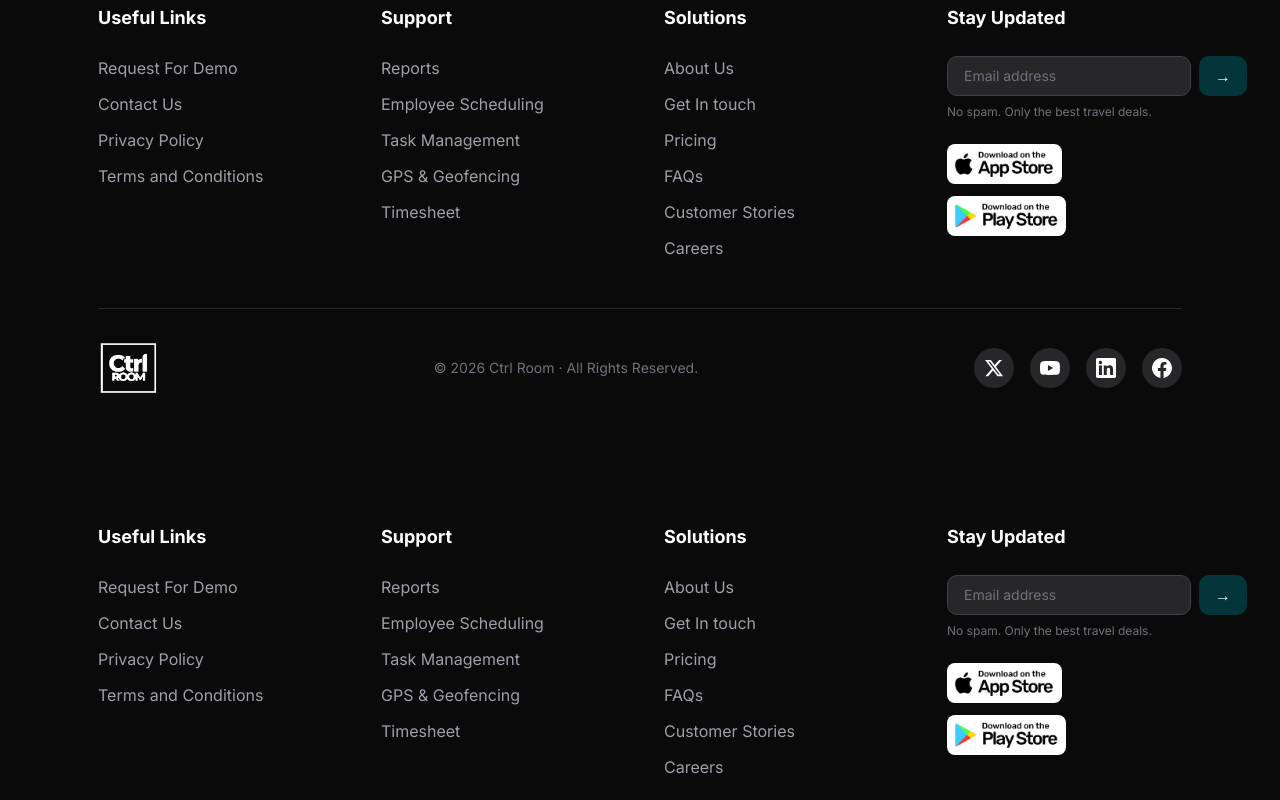
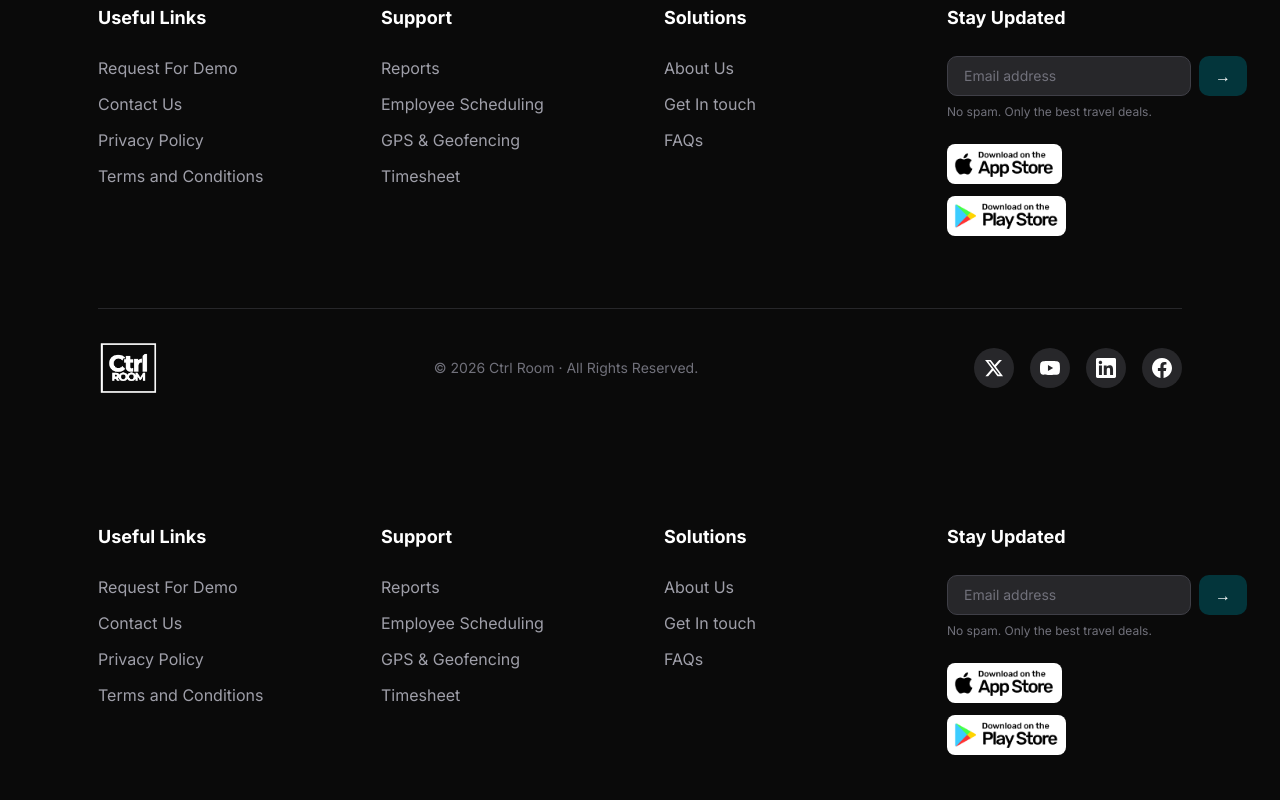
Before and after one commit to info-thathwaa/ctrl-room-web, a Next.js app: page /reports in a window 1280 px wide. Shown: the part 4720-5520 px from the top of the page. Built offline with nearby package versions, Linux system fonts and the light colour scheme.

Commit message:
feat: implement global CSS, root layout, and footer component for CTRL-Room web app

```diff
--- a/app/(root)/page.tsx
+++ b/app/(root)/page.tsx
@@ -2,8 +2,8 @@ import Home from "@/components/Home/Home";
 
 export default function Page() {
   return (
-    <>
+    <div className="overflow-x-hidden">
       <Home />
-    </>
+    </div>
   );
 }
--- a/app/globals.css
+++ b/app/globals.css
@@ -123,6 +123,10 @@ body {
     @apply border-border outline-ring/50;
   }
 
+  html {
+    overflow-x: hidden;
+  }
+
   body {
     @apply bg-background text-foreground;
     -webkit-font-smoothing: antialiased;
--- a/app/layout.tsx
+++ b/app/layout.tsx
@@ -22,8 +22,8 @@ export default function RootLayout({
   children: React.ReactNode;
 }>) {
   return (
-    <html lang="en">
-      <body className={`${inter.variable} antialiased overflow-x-hidden`}>
+    <html lang="en" className="overflow-x-hidden">
+      <body className={`${inter.variable} antialiased`}>
         <TooltipProvider>
           {children}
           <Toaster />
--- a/components/common/Footer.tsx
+++ b/components/common/Footer.tsx
@@ -73,14 +73,14 @@ const Footer = () => {
                   Employee Scheduling
                 </Link>
               </li>
-              <li>
+              {/* <li>
                 <Link
                   href="/task-management"
                   className="text-zinc-400 hover:text-white transition"
                 >
                   Task Management
                 </Link>
-              </li>
+              </li> */}
               <li>
                 <Link
                   href="/gps-geofencing"
@@ -116,44 +116,44 @@ const Footer = () => {
               </li>
               <li>
                 <Link
-                  href="/get-in-touch"
+                  href="/contact"
                   className="text-zinc-400 hover:text-white transition"
                 >
                   Get In touch
                 </Link>
               </li>
-              <li>
+              {/* <li>
                 <Link
                   href="/pricing"
                   className="text-zinc-400 hover:text-white transition"
                 >
                   Pricing
                 </Link>
-              </li>
+              </li> */}
               <li>
                 <Link
-                  href="/faqs"
+                  href="/terms"
                   className="text-zinc-400 hover:text-white transition"
                 >
                   FAQs
                 </Link>
               </li>
-              <li>
+              {/* <li>
                 <Link
                   href="/customer-stories"
                   className="text-zinc-400 hover:text-white transition"
                 >
                   Customer Stories
                 </Link>
-              </li>
-              <li>
+              </li> */}
+              {/* <li>
                 <Link
                   href="/#contact"
                   className="text-zinc-400 hover:text-white transition"
                 >
                   Careers
                 </Link>
-              </li>
+              </li> */}
             </ul>
           </div>
 
--- a/next.config.ts
+++ b/next.config.ts
@@ -2,7 +2,16 @@ import type { NextConfig } from "next";
 
 const nextConfig: NextConfig = {
   images: {
-    domains: ["images.unsplash.com", "flagcdn.com"],
+    remotePatterns: [
+      {
+        protocol: "https",
+        hostname: "images.unsplash.com",
+      },
+      {
+        protocol: "https",
+        hostname: "flagcdn.com",
+      },
+    ],
   },
 };
 
```
